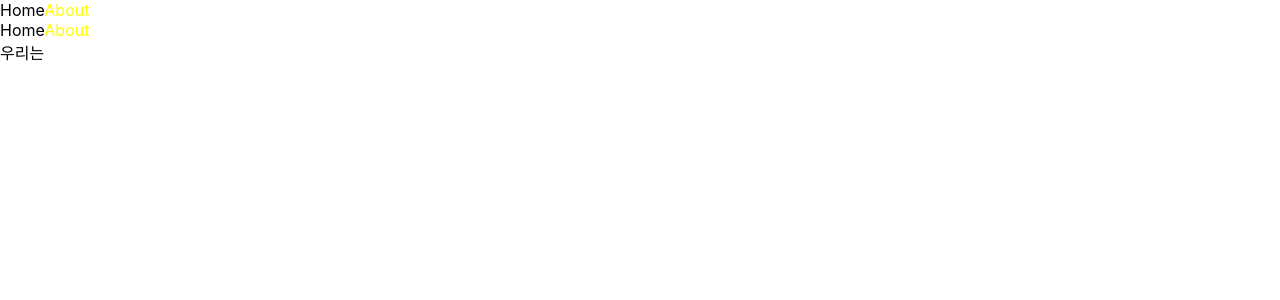
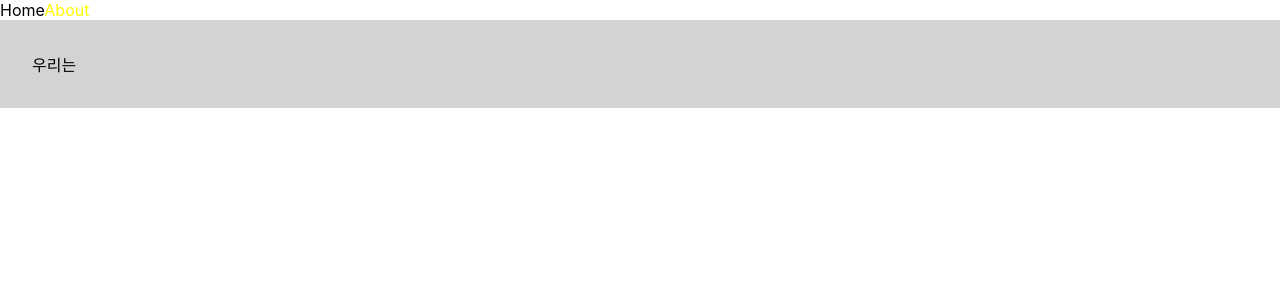
Before and after one commit to mogamogua/midsummernights, a Next.js app in the folder nexjs-intro/: page /about in a window 1280 px wide. Shown: the top 300 px of the page. Built offline with nearby package versions, Linux system fonts and the light colour scheme.

Commit message:
_app 작성

```diff
--- a/nexjs-intro/pages/_app.js
+++ b/nexjs-intro/pages/_app.js
@@ -1,6 +1,9 @@
 import NavBar from "../components/NavBar";
-import "../styles/globals.css";
+import "../styles/globals.css"; //custom App컴포넌트에서는 globalCss를 불러옰 ㅜ 있다.
 
+//global style 쓰고싶다면 _app.js를 직접 만들어 커스터마이징하기.
+
+//App 컴포넌트의 첫 prop은 component, 다른 하나는 pageProps이다.
 export default function MyApp({Component, pageProps}) {
   return (
     <>
--- a/nexjs-intro/pages/about.js
+++ b/nexjs-intro/pages/about.js
@@ -1,11 +1,14 @@
 import NavBar from "../components/NavBar";
+import { divStyle } from ".";
 
 export default function About() {
 
   return (
-    <div>
-      <NavBar />
+    <>
+    <div className="back">
       우리는
     </div>
+    <style jsx>{divStyle}</style>
+    </>
   )
 }
```
